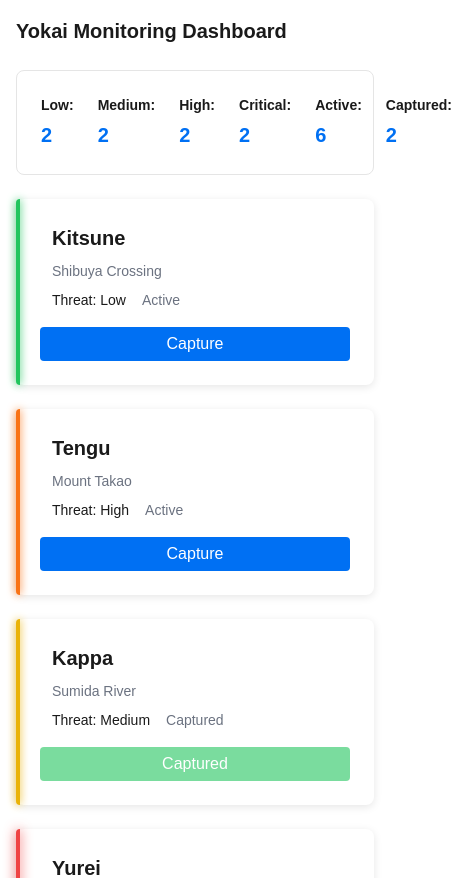
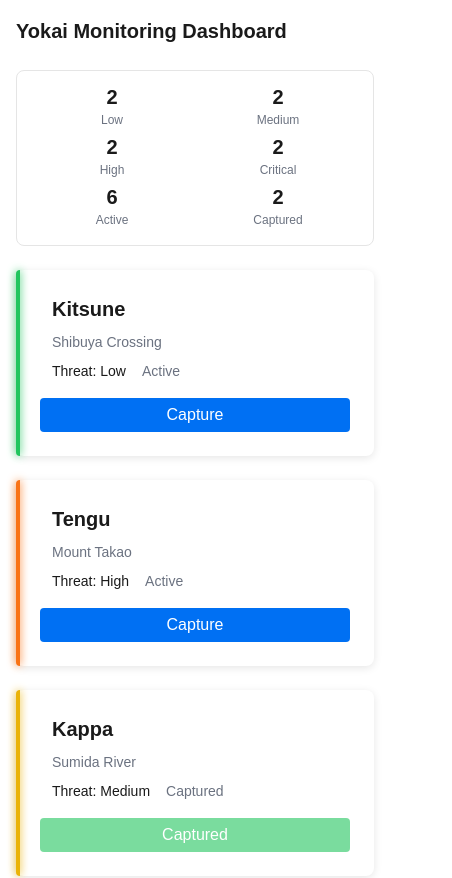
Before and after one commit to quterma/yokai-monitor, a Next.js app: page /monitoring in a window 390 px wide. Shown: the top 878 px of the page, 452 px wide, since content can reach past the window. Built offline with nearby package versions, Linux system fonts and the light colour scheme; no server answers.

Commit message:
ui: improve summary metrics layout

```diff
--- a/src/widgets/monitoring-dashboard/ui/SpiritsSummary/SpiritsSummary.module.scss
+++ b/src/widgets/monitoring-dashboard/ui/SpiritsSummary/SpiritsSummary.module.scss
@@ -1,5 +1,6 @@
 .summary {
-  display: flex;
+  display: grid;
+  grid-template-columns: repeat(auto-fit, minmax(80px, 1fr));
   gap: var(--spacing-lg);
   padding: var(--spacing-lg);
   background: var(--color-background);
@@ -10,18 +11,48 @@
 .summaryItem {
   display: flex;
   flex-direction: column;
+  align-items: center;
   gap: var(--spacing-xs);
-  flex: 1;
+  text-align: center;
 }
 
 .summaryLabel {
   font-size: var(--font-size-sm);
-  font-weight: 600;
-  color: var(--color-text);
+  font-weight: 500;
+  color: var(--color-text-secondary);
+  text-transform: capitalize;
 }
 
 .summaryValue {
-  font-size: var(--font-size-xl);
+  font-size: var(--font-size-2xl);
   font-weight: 700;
-  color: var(--color-primary);
+  color: var(--color-text);
+  line-height: 1;
 }
+
+@media (max-width: 768px) {
+  .summary {
+    grid-template-columns: repeat(3, 1fr);
+    gap: var(--spacing-md);
+    padding: var(--spacing-md);
+  }
+
+  .summaryItem {
+    gap: 0.25rem;
+  }
+
+  .summaryValue {
+    font-size: var(--font-size-xl);
+  }
+
+  .summaryLabel {
+    font-size: 0.75rem;
+  }
+}
+
+@media (max-width: 480px) {
+  .summary {
+    grid-template-columns: repeat(2, 1fr);
+    gap: var(--spacing-sm);
+  }
+}
--- a/src/widgets/monitoring-dashboard/ui/SpiritsSummary/SpiritsSummary.tsx
+++ b/src/widgets/monitoring-dashboard/ui/SpiritsSummary/SpiritsSummary.tsx
@@ -15,10 +15,10 @@ type SummaryItemProps = {
 function SummaryItem({ label, value }: SummaryItemProps) {
   return (
     <div className={styles.summaryItem}>
-      <span className={styles.summaryLabel}>{label}:</span>
       <span className={styles.summaryValue} aria-label={`${value} ${label}`}>
         {value}
       </span>
+      <span className={styles.summaryLabel}>{label}</span>
     </div>
   );
 }
```
